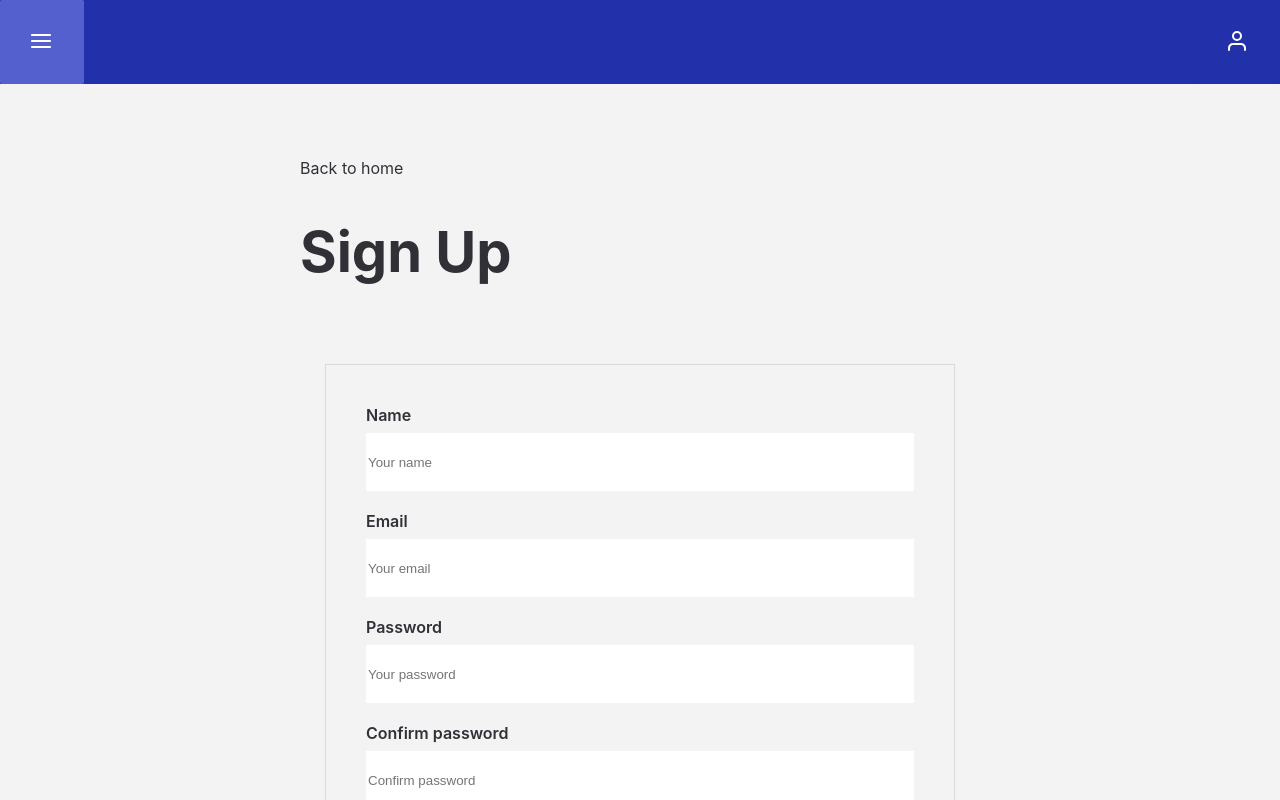
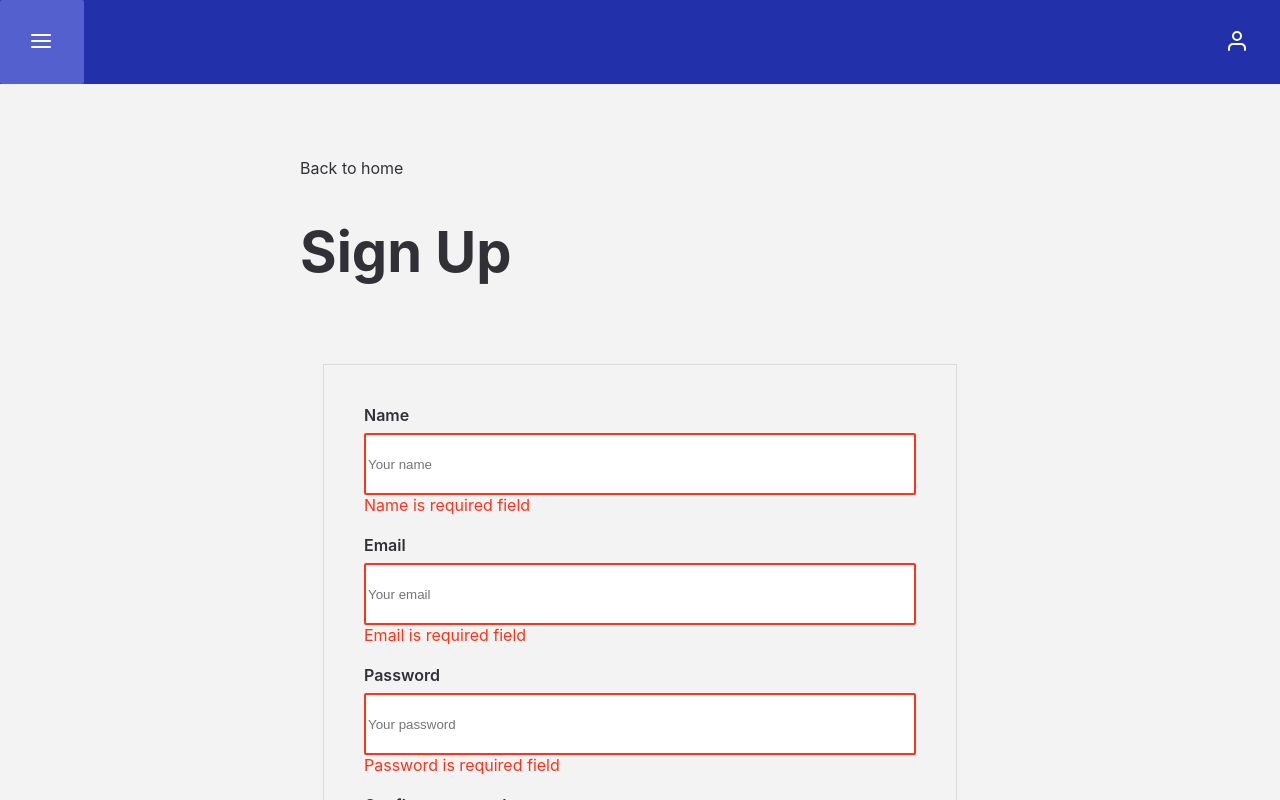
Before and after one commit to vl-domorad/fe39, a React (Create React App) app: page /sign-up in a window 1280 px wide. Built offline with nearby package versions, Linux system fonts and the light colour scheme; what apisauce would draw is missing.

Commit message:
Validation example

```diff
--- a/src/pages/SignUp/SignUp.tsx
+++ b/src/pages/SignUp/SignUp.tsx
@@ -1,4 +1,4 @@
-import React, { useState } from "react";
+import React, { useEffect, useMemo, useState } from "react";
 import { NavLink, useNavigate } from "react-router-dom";
 import classNames from "classnames";
 
@@ -17,6 +17,10 @@ const SignUp = () => {
   const [password, setPassword] = useState("");
   const [name, setName] = useState("");
   const [confirmPassword, setConfirmPassword] = useState("");
+
+  const [nameError, setNameError] = useState("");
+  const [emailError, setEmailError] = useState("");
+  const [passwordError, setPasswordError] = useState("");
 
   const { theme } = useThemeContext();
   const dispatch = useDispatch();
@@ -45,6 +49,51 @@ const SignUp = () => {
     );
   };
 
+  useEffect(() => {
+    if (name.length === 0) {
+      setNameError("Name is required field");
+    } else {
+      setNameError("");
+    }
+  }, [name]);
+
+  useEffect(() => {
+    if (email.length === 0) {
+      setEmailError("Email is required field");
+    } else {
+      setEmailError("");
+    }
+  }, [email]);
+
+  useEffect(() => {
+    if (password !== confirmPassword) {
+      setPasswordError("Passwords must match");
+    } else if (password.length === 0 || confirmPassword.length === 0) {
+      setPasswordError("Password is required field");
+    } else {
+      setPasswordError("");
+    }
+  }, [confirmPassword, password]);
+
+  const isValid = useMemo(() => {
+    return (
+      nameError.length === 0 &&
+      emailError.length === 0 &&
+      passwordError.length === 0
+    );
+  }, [nameError]);
+
+  // Используем, если не надо показывать никаких ошибок пользователю
+  // const isValid = useMemo(() => {
+  //   return (
+  //     name.length > 0 &&
+  //     email.length > 0 &&
+  //     password.length > 0 &&
+  //     confirmPassword.length > 0 &&
+  //     password === confirmPassword
+  //   );
+  // }, [name, email, password, confirmPassword]);
+
   return (
     <div>
       <NavLink
@@ -70,6 +119,7 @@ const SignUp = () => {
             type={"text"}
             title="Name"
             placeholder="Your name"
+            errorText={nameError}
           />
 
           <Input
@@ -78,6 +128,7 @@ const SignUp = () => {
             type={"text"}
             title="Email"
             placeholder="Your email"
+            errorText={emailError}
           />
           <Input
             value={password}
@@ -85,6 +136,7 @@ const SignUp = () => {
             type={"password"}
             title="Password"
             placeholder="Your password"
+            errorText={passwordError}
           />
           <Input
             value={confirmPassword}
@@ -92,11 +144,13 @@ const SignUp = () => {
             type={"password"}
             title="Confirm password"
             placeholder="Confirm password"
+            errorText={passwordError}
           />
 
           <div className={styles.button}>
             <Button
               title={"Sign Up"}
+              disabled={!isValid}
               onClick={onSignUpClick}
               type={ButtonType.Primary}
             />
```
